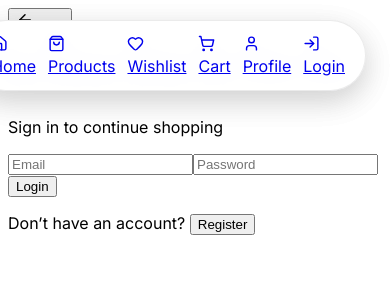
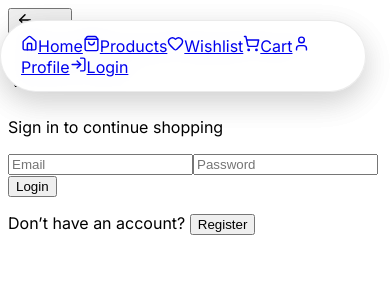
Before and after one commit to jossehullo/eithermall, a Next.js app in the folder client/: page /login in a window 390 px wide. Shown: the top 300 px of the page. Built offline with nearby package versions, Linux system fonts and the light colour scheme; no server answers.

Commit message:
Hide desktop navbar on mobile screens

```diff
--- a/client/src/components/navigation/RightNavbar.tsx
+++ b/client/src/components/navigation/RightNavbar.tsx
@@ -20,7 +20,6 @@ export default function RightNavbar() {
   const { user, logout } = useAuth();
   const { cartItems } = useCart();
   const totalItems = cartItems.length;
-
   const pathname = usePathname();
 
   const isActive = (path: string) => pathname.startsWith(path);
@@ -30,12 +29,12 @@ export default function RightNavbar() {
 
   return (
     <nav
+      className="hidden md:flex" // 👈 hides on small screens
       style={{
         position: 'fixed',
         top: 20,
         right: 24,
         zIndex: 9999,
-        display: 'flex',
         gap: 12,
         alignItems: 'center',
         background: 'rgba(255, 255, 255, 0.95)',
@@ -92,7 +91,6 @@ export default function RightNavbar() {
         Profile
       </Link>
 
-      {/* Admin */}
       {user?.role === 'admin' && (
         <Link
           href="/admin"
@@ -103,7 +101,6 @@ export default function RightNavbar() {
         </Link>
       )}
 
-      {/* Login / Logout */}
       {user ? (
         <button
           onClick={logout}
```
